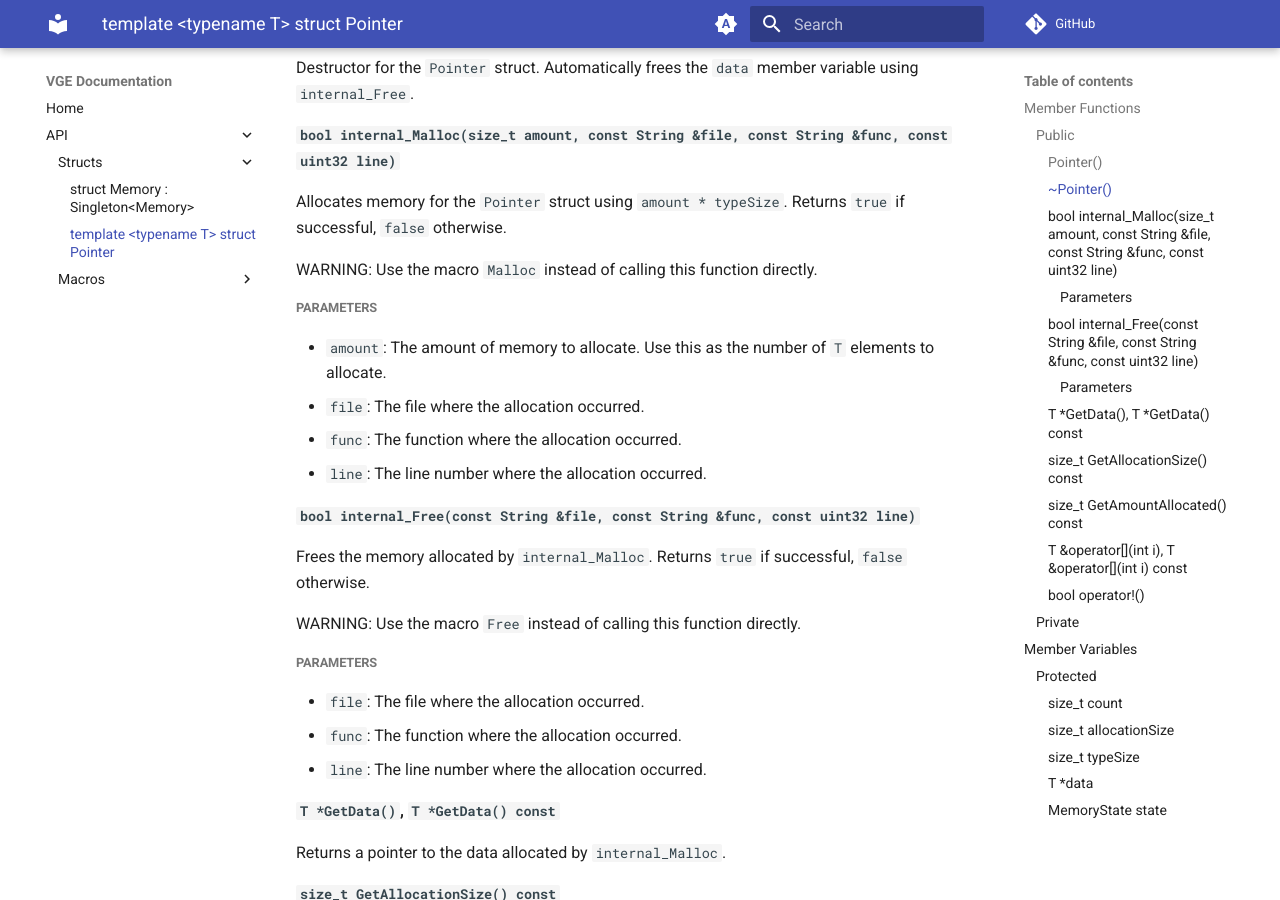
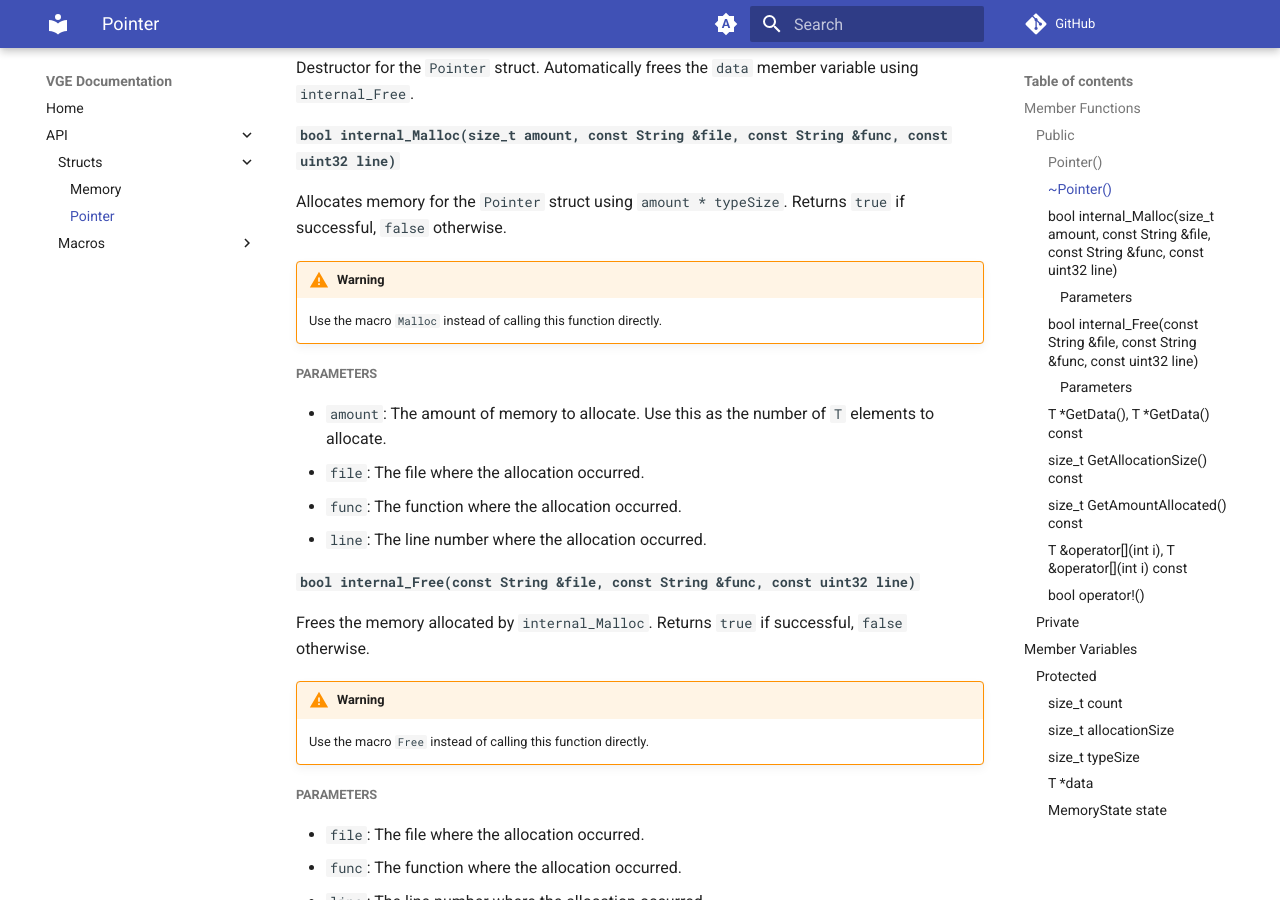
Before and after one commit to Skelebyte/VGE, an MkDocs documentation site: the page built from docs/api/structs/Pointer.md, in a window 1280 px wide and 900 px high, scrolled down 412 px. Built offline with MkDocs 1.6.1 and Material for MkDocs 9.7.7, drawn with Linux system fonts in a browser that asks for light colours; comment, search, counter and statistics services are not loaded; part of the change alters nothing that is shown.

```diff
--- a/docs/api/structs/Pointer.md
+++ b/docs/api/structs/Pointer.md
@@ -18,8 +18,8 @@ Destructor for the `Pointer` struct. Automatically frees the `data` member varia
 
 Allocates memory for the `Pointer` struct using `amount * typeSize`. Returns `true` if successful, `false` otherwise.
 
-WARNING:
-Use the macro `Malloc` instead of calling this function directly.
+!!! warning
+    Use the macro `Malloc` instead of calling this function directly.
 
 ##### Parameters
 
@@ -32,8 +32,8 @@ Use the macro `Malloc` instead of calling this function directly.
 
 Frees the memory allocated by `internal_Malloc`. Returns `true` if successful, `false` otherwise.
 
-WARNING:
-Use the macro `Free` instead of calling this function directly.
+!!! warning
+    Use the macro `Free` instead of calling this function directly.
 
 ##### Parameters
 
--- a/mkdocs.yml
+++ b/mkdocs.yml
@@ -6,11 +6,11 @@ nav:
   - Home: index.md
   - "API":
     - "Structs":
-        - api/structs/Memory.md
-        - api/structs/Pointer.md
+        - "Memory": api/structs/Memory.md
+        - "Pointer": api/structs/Pointer.md
     - "Macros":
-        - api/macros/Malloc.md
-        - api/macros/Free.md
+        - "Malloc": api/macros/Malloc.md
+        - "Free": api/macros/Free.md
 
 theme:
   name: material
@@ -38,3 +38,8 @@ theme:
 
 plugins:
   - search
+
+markdown_extensions:
+  - admonition
+  - pymdownx.details
+  - pymdownx.superfences
```
